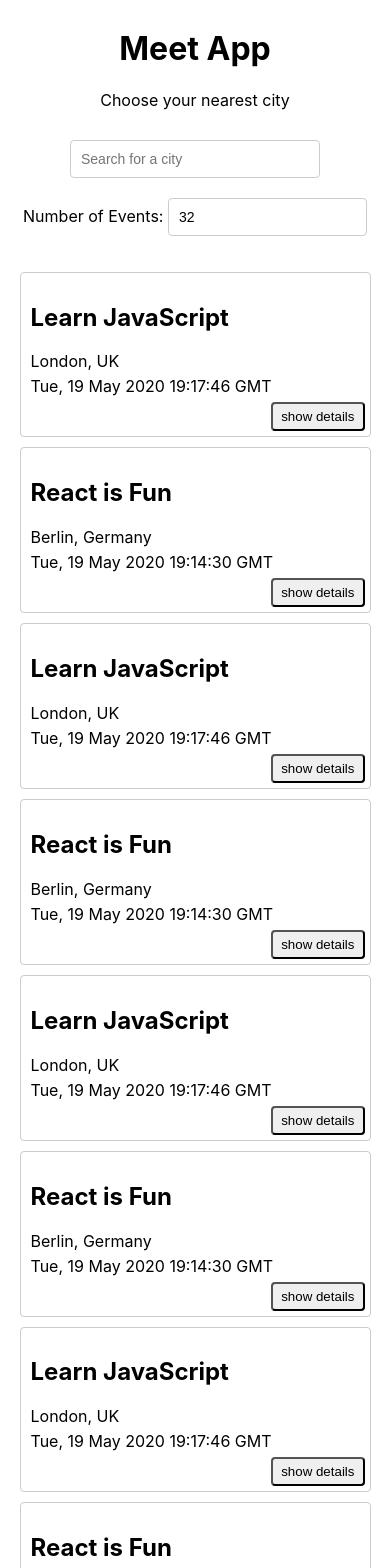
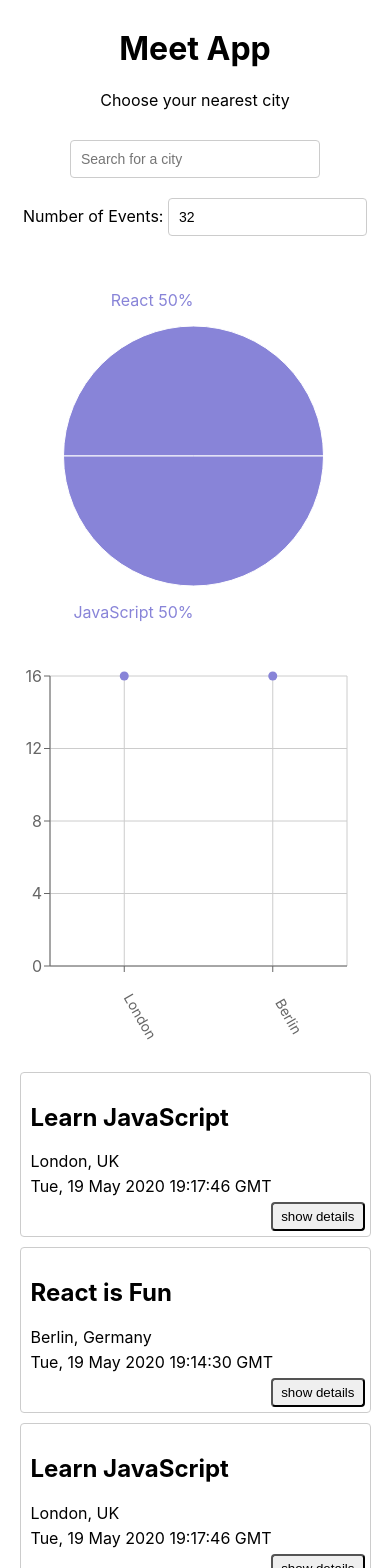
Before and after one commit to hamzaTCF/meet, a React (Create React App) app: page / in a window 390 px wide. Shown: the top 1568 px of the page. Built offline with nearby package versions, Linux system fonts and the light colour scheme; what atatus-spa would draw is missing.

Commit message:
finished adding two charts

```diff
--- a/package.json
+++ b/package.json
@@ -12,6 +12,7 @@
     "react": "^18.2.0",
     "react-dom": "^18.2.0",
     "react-scripts": "^5.0.1",
+    "recharts": "^2.4.3",
     "web-vitals": "^2.1.4",
     "workbox-background-sync": "^6.5.4",
     "workbox-broadcast-update": "^6.5.4",
--- a/src/App.css
+++ b/src/App.css
@@ -98,3 +98,15 @@
   width: 250px;
   z-index: 1000;
 }
+
+.charts-container {
+  display: grid;
+  grid-template-columns: 1fr 1fr;
+}
+
+@media (max-width: 768px) {
+  .charts-container {
+    display: grid;
+    grid-template-columns: 1fr;
+  }
+}
--- a/src/App.js
+++ b/src/App.js
@@ -4,6 +4,8 @@
 import EventList from './components/EventList';
 import NumberOfEvents from './components/NumberOfEvents';
 import { InfoAlert, WarningAlert, ErrorAlert } from './components/Alert';
+import CityEventsChart from './components/CityEventsChart';
+import EventGenresChart from './components/EventGenresChart';
 import { useEffect, useState } from 'react';
 import { extractLocations, getEvents } from './api';
 
@@ -50,6 +52,10 @@
         setCurrentCity={setCurrentCity}
         setInfoAlert={setInfoAlert} />
       <NumberOfEvents setCurrentNOE={setCurrentNOE} setErrorAlert={setErrorAlert} />
+      <div className="charts-container">
+        <EventGenresChart events={events} />
+        <CityEventsChart allLocations={allLocations} events={events} />
+      </div>
       <EventList events={events} />
     </div>
   );
--- a/src/components/Alert.js
+++ b/src/components/Alert.js
@@ -6,7 +6,7 @@
   constructor() {
     super();
     this.color = null;
-    this.bgColor = this.bgColor;
+    this.bgColor = null;
   }
 
   getStyle = () => {
--- /dev/null
+++ b/src/components/CityEventsChart.js
@@ -0,0 +1,52 @@
+// src/components/CityEventsChart.js
+
+import { useState, useEffect } from 'react';
+import {
+  ScatterChart,
+  Scatter,
+  XAxis, YAxis,
+  CartesianGrid,
+  Tooltip,
+  ResponsiveContainer
+} from 'recharts';
+
+const CityEventsChart = ({ allLocations, events }) => {
+  const [data, setData] = useState([]);
+
+  useEffect(() => {
+    setData(getData());
+  }, [`${events}`]);
+
+  const getData = () => {
+    const data = allLocations.map((location) => {
+      const count = events.filter((event) => event.location === location).length
+      const city = location.split(/, | - /)[0];
+      return { city, count };
+    })
+    return data;
+  };
+
+  return (
+    <ResponsiveContainer width="99%" height={400}>
+      <ScatterChart
+        margin={{
+          top: 20,
+          right: 20,
+          bottom: 60,
+          left: -30,
+        }}
+      >
+        <CartesianGrid />
+        <XAxis
+          type="category" dataKey="city" name="City"
+          angle={60} interval={0} tick={{ dx: 20, dy: 40, fontSize: 14 }}
+        />
+        <YAxis type="number" dataKey="count" name="Number of events" allowDecimals={false} />
+        <Tooltip cursor={{ strokeDasharray: '3 3' }} />
+        <Scatter name="A school" data={data} fill="#8884d8" />
+      </ScatterChart>
+    </ResponsiveContainer>
+  );
+}
+
+export default CityEventsChart;
--- /dev/null
+++ b/src/components/EventGenresChart.js
@@ -0,0 +1,60 @@
+
+import { useEffect, useState } from 'react';
+import { ResponsiveContainer, PieChart, Pie } from 'recharts';
+
+const EventGenresChart = ({ events }) => {
+  const [data, setData] = useState([]);
+  const genres = ['React', 'JavaScript', 'Node', 'jQuery', 'Angular'];
+
+  useEffect(() => {
+    setData(getData());
+  }, [`${events}`]);
+
+  const getData = () => {
+    const data = genres.map(genre => {
+      const filteredEvents = events.filter(event => event.summary.includes(genre));
+      return {
+        name: genre,
+        value: filteredEvents.length
+      }
+    });
+    return data;
+  }
+
+
+
+  const renderCustomizedLabel = ({ cx, cy, midAngle, outerRadius, percent, index }) => {
+    const RADIAN = Math.PI / 180;
+    const radius = outerRadius;
+    const x = cx + radius * Math.cos(-midAngle * RADIAN) * 1.2;
+    const y = cy + radius * Math.sin(-midAngle * RADIAN) * 1.2;
+    return percent ? (
+      <text
+        x={x}
+        y={y}
+        fill="#8884d8"
+        textAnchor={x > cx ? 'start' : 'end'}
+        dominantBaseline="central"
+      >
+        {`${genres[index]} ${(percent * 100).toFixed(0)}%`}
+      </text>
+    ) : null;
+  };
+
+  return (
+    <ResponsiveContainer width="99%" height={400}>
+      <PieChart>
+        <Pie
+          data={data}
+          labelLine={false}
+          outerRadius={130}
+          label={renderCustomizedLabel}
+          fill="#8884d8"
+          dataKey="value"
+        />
+      </PieChart>
+    </ResponsiveContainer>
+  );
+}
+
+export default EventGenresChart;
```
Also changed, not shown: 1 other file (tests, documents, lock files or other folders).
